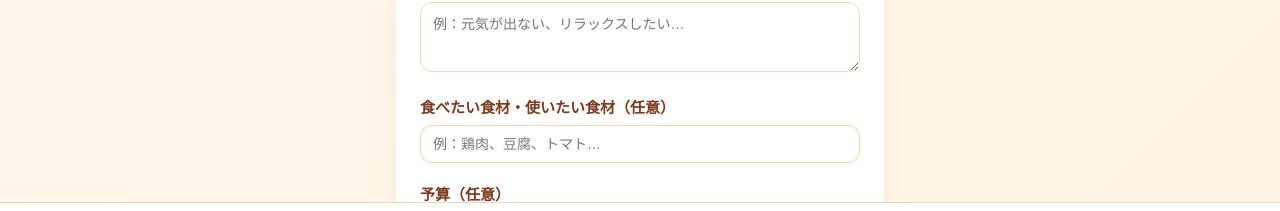
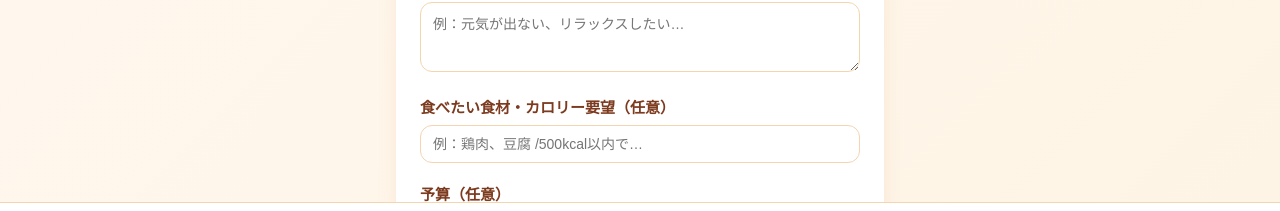
Before and after one commit to mods240/ryouri-supplement, a Next.js app: page / in a window 1280 px wide. Shown: the part 504-715 px from the top of the page. Built offline with nearby package versions, Linux system fonts and the light colour scheme.

Commit message:
Add files via upload

```diff
--- a/components/RecipeApp.jsx
+++ b/components/RecipeApp.jsx
@@ -453,7 +453,9 @@ function RecipeView(props) {
           <div style={{ display:"flex", justifyContent:"center", gap:8, flexWrap:"wrap" }}>
             <Tag label={"⏱ "+r.time} color="#e8f5e9" tc="#2e7d32" />
             <Tag label={"難易度: "+r.difficulty} color="#e3f2fd" tc="#1565c0" />
+            {r.calories && <Tag label={"🔥 "+r.calories+"/人"} color="#fff3e0" tc="#e65100" />}
           </div>
+          {r.calories && <p style={{ margin:"8px 0 0", fontSize:11, color:"#bbb" }}>※カロリーはAIによる目安です。実際の値は食材・分量により異なります</p>}
         </div>
 
         <button onClick={props.onToggleFav} style={{ width:"100%", padding:"10px 0", borderRadius:12, border:props.isFav?"2px solid #e91e63":"2px solid #f3d5b0", background:props.isFav?"#fce4ec":"#fff8f0", color:props.isFav?"#c2185b":"#b56a2a", fontWeight:800, fontSize:15, cursor:"pointer", marginBottom:16 }}>
@@ -604,7 +606,7 @@ export default function App() {
   function buildPrompt(excl, simple) {
     var ex = excl&&excl.length>0 ? "\n除外: "+excl.join("、") : "";
     var si = simple ? "\nシンプル調理：手順少なく短時間で。" : "";
-    return "栄養士として一人で頑張る方を応援してレシピ提案してください。\n体調:"+(condition||"特になし")+"\n気分:"+(mood||"特になし")+"\n食材:"+(ingredients||"特になし")+"\n料理種類:"+(dishType||"なし")+"\n予算:"+(budget||"なし")+"\n人数:"+servings+"人分"+ex+si+"\n\n毎回異なるレシピを。予算超過食材はbudgetOk:falseで代替。体調に合わない料理種類はapproved:falseで代替。\nJSONのみ:\n{\"hiddenSigns\":[\"サイン\"],\"nutrients\":[{\"name\":\"栄養素\",\"reason\":\"理由\"}],\"budgetCheck\":{\"budgetOk\":true,\"originalIngredient\":\"\",\"alternativeIngredient\":\"\",\"reason\":\"\"},\"dishTypeCheck\":{\"approved\":true,\"requestedType\":\"\",\"suggestedType\":\"\",\"reason\":\"\"},\"recipe\":{\"name\":\"料理名\",\"description\":\"説明\",\"time\":\"時間\",\"difficulty\":\"簡単\",\"ingredients\":[\"食材（分量）\"],\"steps\":[\"手順\"],\"nutritionNote\":\"栄養\"}}";
+    return "栄養士として一人で頑張る方を応援してレシピ提案してください。\n体調:"+(condition||"特になし")+"\n気分:"+(mood||"特になし")+"\n食材:"+(ingredients||"特になし")+"\n料理種類:"+(dishType||"なし")+"\n予算:"+(budget||"なし")+"\n人数:"+servings+"人分"+ex+si+"\n\n毎回異なるレシピを。予算超過食材はbudgetOk:falseで代替。体調に合わない料理種類はapproved:falseで代替。食材欄にkcal指定があればそれを守ること。必ずcaloriesフィールドに1人分の概算kcalを約〇〇kcal形式で記載。\nJSONのみ:\n{\"hiddenSigns\":[\"サイン\"],\"nutrients\":[{\"name\":\"栄養素\",\"reason\":\"理由\"}],\"budgetCheck\":{\"budgetOk\":true,\"originalIngredient\":\"\",\"alternativeIngredient\":\"\",\"reason\":\"\"},\"dishTypeCheck\":{\"approved\":true,\"requestedType\":\"\",\"suggestedType\":\"\",\"reason\":\"\"},\"recipe\":{\"name\":\"料理名\",\"description\":\"説明\",\"time\":\"時間\",\"difficulty\":\"簡単\",\"ingredients\":[\"食材（分量）\"],\"steps\":[\"手順\"],\"nutritionNote\":\"栄養\",\"calories\":\"約〇〇kcal\"}}";
   }
 
   async function analyze() {
@@ -776,8 +778,8 @@ export default function App() {
             );
           })}
           <div style={{ marginBottom:20 }}>
-            <label style={{ display:"block", fontWeight:700, color:"#7c3a1e", marginBottom:8, fontSize:15 }}>食べたい食材・使いたい食材（任意）</label>
-            <input value={ingredients} onChange={function(e){ setIngredients(e.target.value); }} placeholder="例：鶏肉、豆腐、トマト…"
+            <label style={{ display:"block", fontWeight:700, color:"#7c3a1e", marginBottom:8, fontSize:15 }}>食べたい食材・カロリー要望（任意）</label>
+            <input value={ingredients} onChange={function(e){ setIngredients(e.target.value); }} placeholder="例：鶏肉、豆腐 /500kcal以内で…"
               style={{ width:"100%", borderRadius:12, border:"1.5px solid #f3d5b0", padding:"10px 12px", fontSize:14, outline:"none", boxSizing:"border-box", fontFamily:"inherit", color:"#4a2c0a" }} />
           </div>
           <div style={{ marginBottom:20 }}>
```
